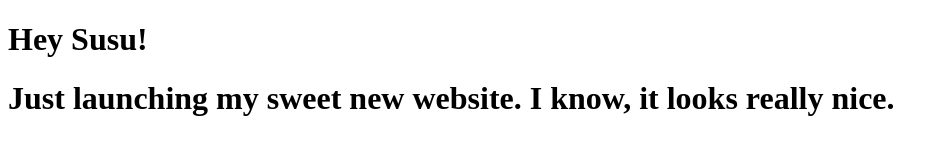
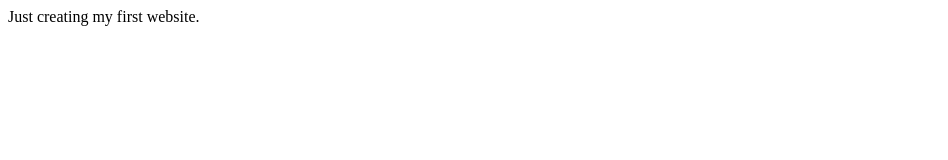
Before and after one commit to nickpacella/Coursera-Web-Dev, a plain HTML site: page site/index.html in a window 1280 px wide. Shown: the whole page, without its empty margins (0-948 px from the left). Drawn offline with Linux system fonts and the light colour scheme.

Commit message:
Correct addition

```diff
--- a/site/index.html
+++ b/site/index.html
@@ -1,10 +1,10 @@
 <!DOCTYPE html>
 <html>
 <head>
-	<title>Hey Susu!</title>
+	<meta charset="utf-8">
+	<title>My first website</title>
 </head>
 <body>
-	<h1>Hey Susu!</h1>
-	<h1>Just launching my sweet new website. I know, it looks really nice.</h1>
+	Just creating my first website.
 </body>
 </html>
```
Also changed, not shown: 1 other file.
